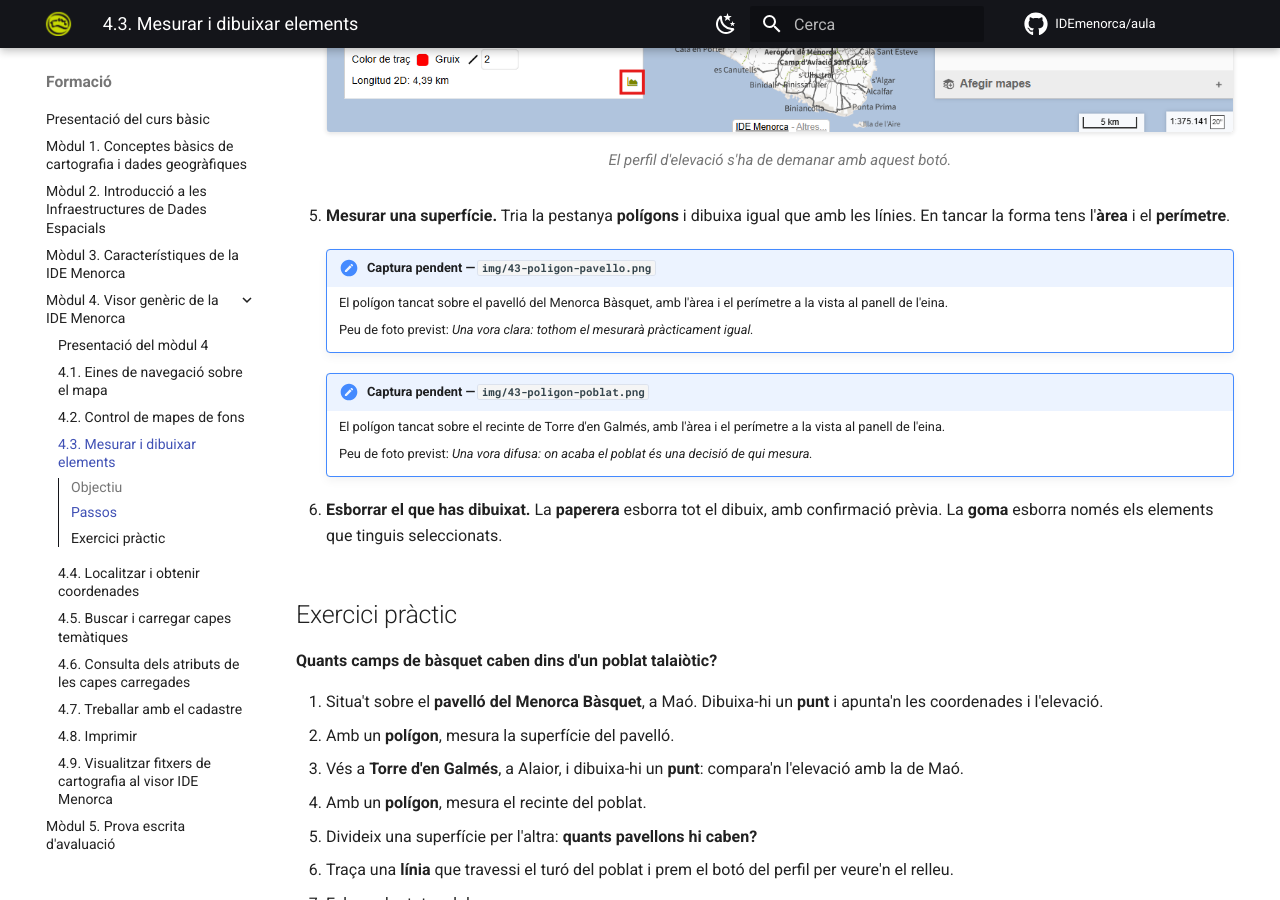
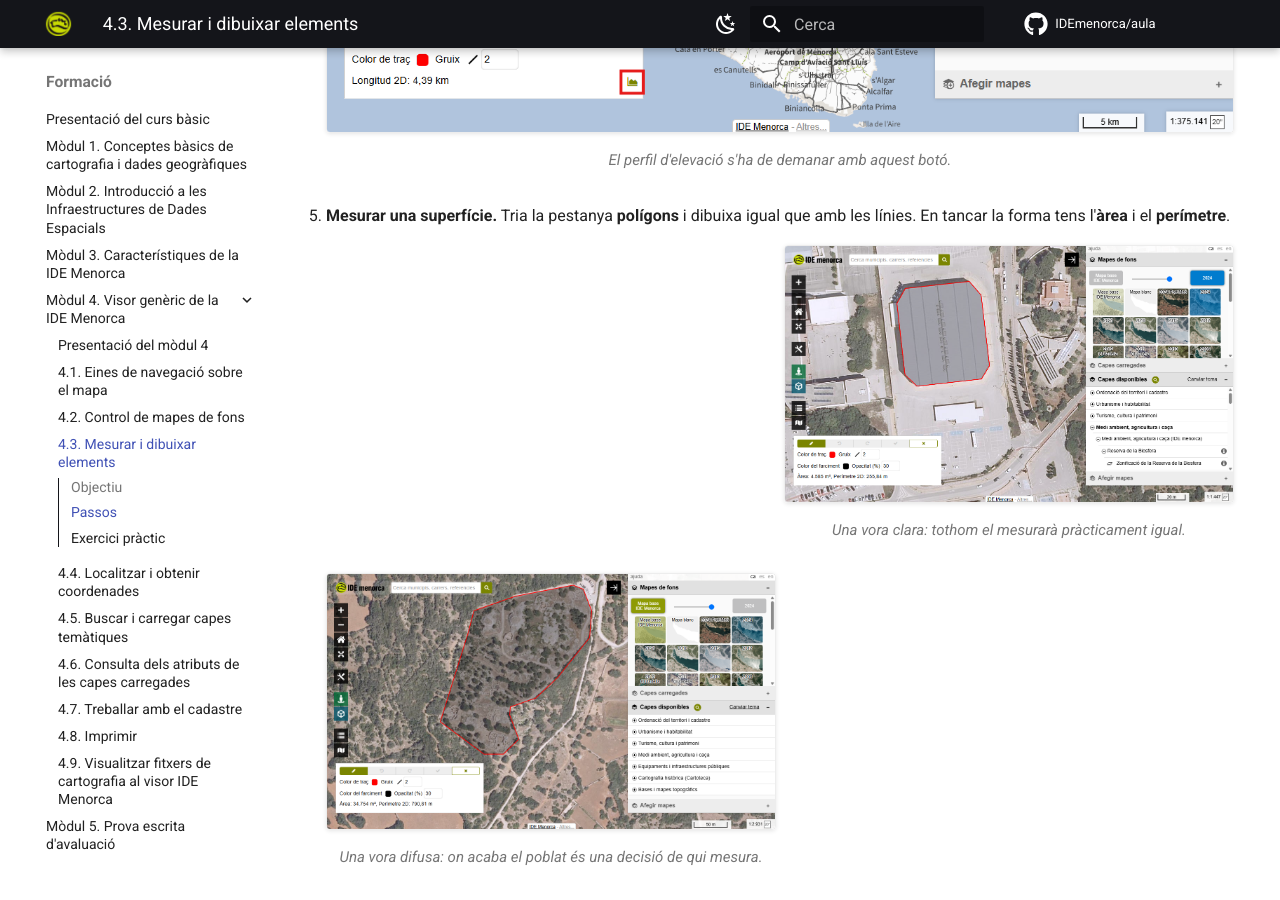
Before and after one commit to IDEmenorca/aula, an MkDocs documentation site: the page built from docs/formacio/basic/modul-4-visor/03-mesurar-dibuixar.md, in a window 1280 px wide and 900 px high, scrolled down 1638 px. Built offline with MkDocs 1.6.1 and Material for MkDocs 9.7.7, drawn with Linux system fonts in a browser that asks for light colours; comment, search, counter and statistics services are not loaded.

Commit message:
Insereix les captures de les seccions 4.3 i 4.4
Les dues del polígon van en graella de dues columnes: el contrast entre la
vora clara del pavelló i la difusa del poblat només es llegeix si es veuen
juntes.

Es corregeix el peu de la captura de coordenades, que deia "fent clic en un
punt buit" i havia quedat desfasat respecte del text, que ja diu que el clic
sempre retorna coordenades, hi hagi elements o no.

Co-Authored-By: Claude Opus 5 <noreply@anthropic.com>

```diff
--- a/docs/formacio/basic/modul-4-visor/03-mesurar-dibuixar.md
+++ b/docs/formacio/basic/modul-4-visor/03-mesurar-dibuixar.md
@@ -37,17 +37,19 @@ coordenades, distàncies i superfícies.
 5. **Mesurar una superfície.** Tria la pestanya **polígons** i dibuixa igual
    que amb les línies. En tancar la forma tens l'**àrea** i el **perímetre**.
 
-    !!! note "Captura pendent — `img/43-poligon-pavello.png`"
-        El polígon tancat sobre el pavelló del Menorca Bàsquet, amb l'àrea i el
-        perímetre a la vista al panell de l'eina.
+    <div class="grid" markdown>
 
-        Peu de foto previst: *Una vora clara: tothom el mesurarà pràcticament igual.*
+    <figure markdown>
+      ![El polígon tancat sobre el pavelló del Menorca Bàsquet, amb l'àrea i el perímetre a la vista al panell de l'eina](img/43-poligon-pavello.png){ .captura }
+      <figcaption>Una vora clara: tothom el mesurarà pràcticament igual.</figcaption>
+    </figure>
 
-    !!! note "Captura pendent — `img/43-poligon-poblat.png`"
-        El polígon tancat sobre el recinte de Torre d'en Galmés, amb l'àrea i el
-        perímetre a la vista al panell de l'eina.
+    <figure markdown>
+      ![El polígon tancat sobre el recinte de Torre d'en Galmés, amb l'àrea i el perímetre a la vista al panell de l'eina](img/43-poligon-poblat.png){ .captura }
+      <figcaption>Una vora difusa: on acaba el poblat és una decisió de qui mesura.</figcaption>
+    </figure>
 
-        Peu de foto previst: *Una vora difusa: on acaba el poblat és una decisió de qui mesura.*
+    </div>
 
 6. **Esborrar el que has dibuixat.** La **paperera** esborra tot el dibuix, amb
    confirmació prèvia. La **goma** esborra només els elements que tinguis
```
Also changed, not shown: docs/formacio/basic/modul-4-visor/04-localitzar-coordenades.md (+8 -10 lines), docs/formacio/basic/modul-4-visor/img/43-poligon-pavello.png (added), docs/formacio/basic/modul-4-visor/img/43-poligon-poblat.png (added).
